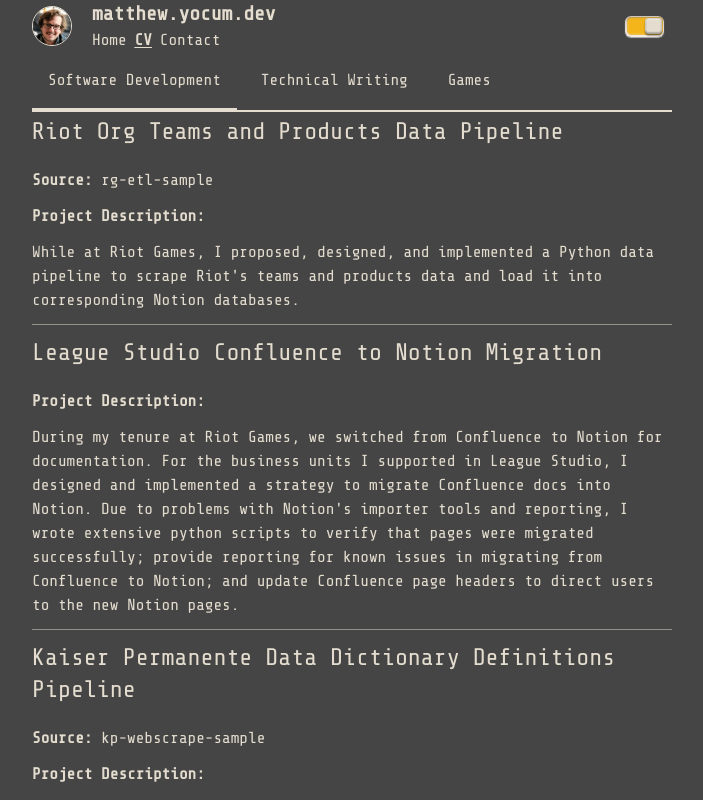
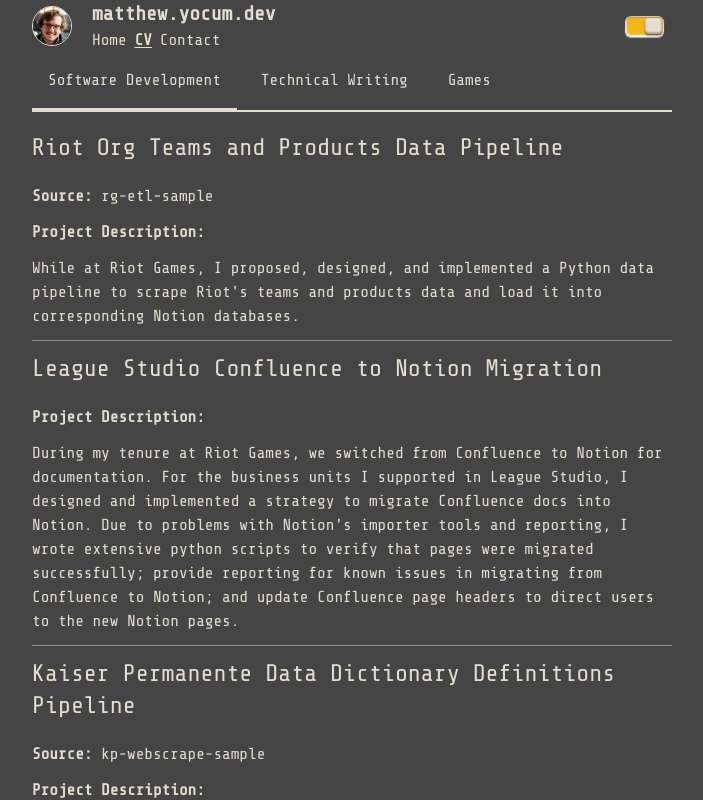
Before and after one commit to platonicLiquid/personal-website, a React (Vite) app in the folder my-website/: page /CV in a window 1280 px wide. Shown: the top 800 px of the page, without its empty margins (288-991 px from the left). Built offline with nearby package versions, Linux system fonts and the light colour scheme.

Commit message:
fix margin top

```diff
--- a/my-website/src/components/CV.tsx
+++ b/my-website/src/components/CV.tsx
@@ -27,7 +27,7 @@
     <>
       <div>
         <CVTabs setSelectedTab={setSelectedTab} />
-        {renderContent()}
+        <div className="mt-5">{renderContent()}</div>
       </div>
     </>
   );
```
